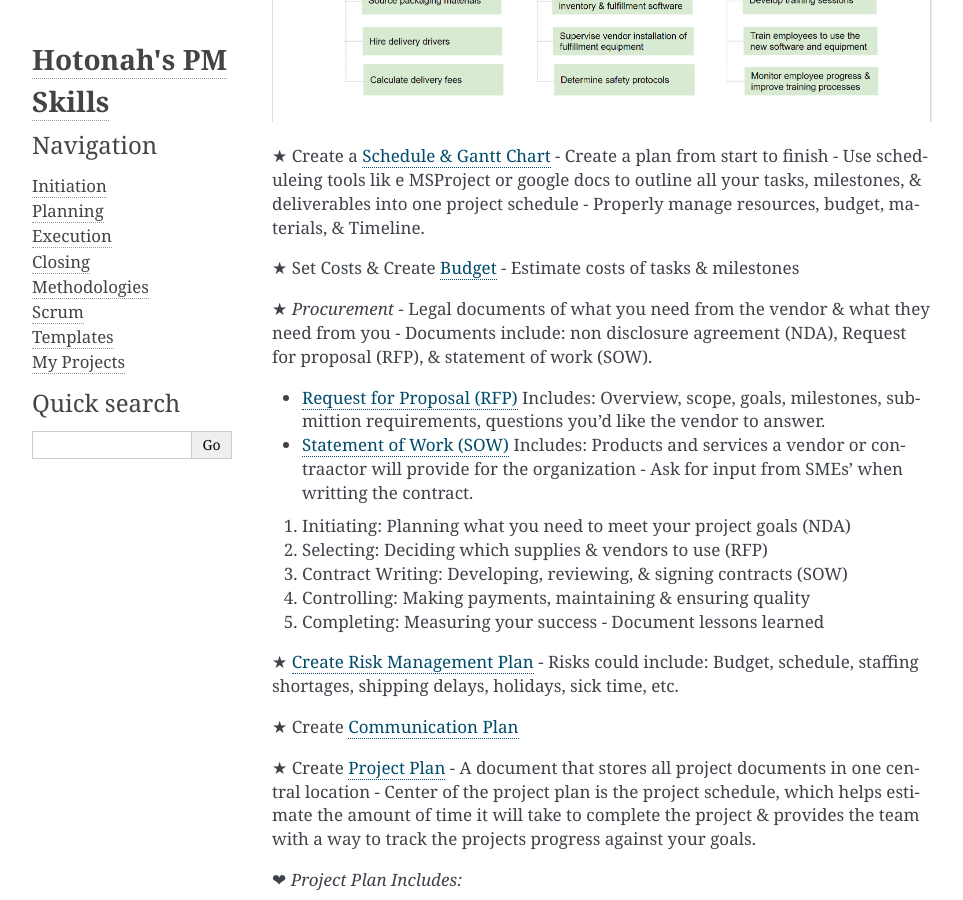
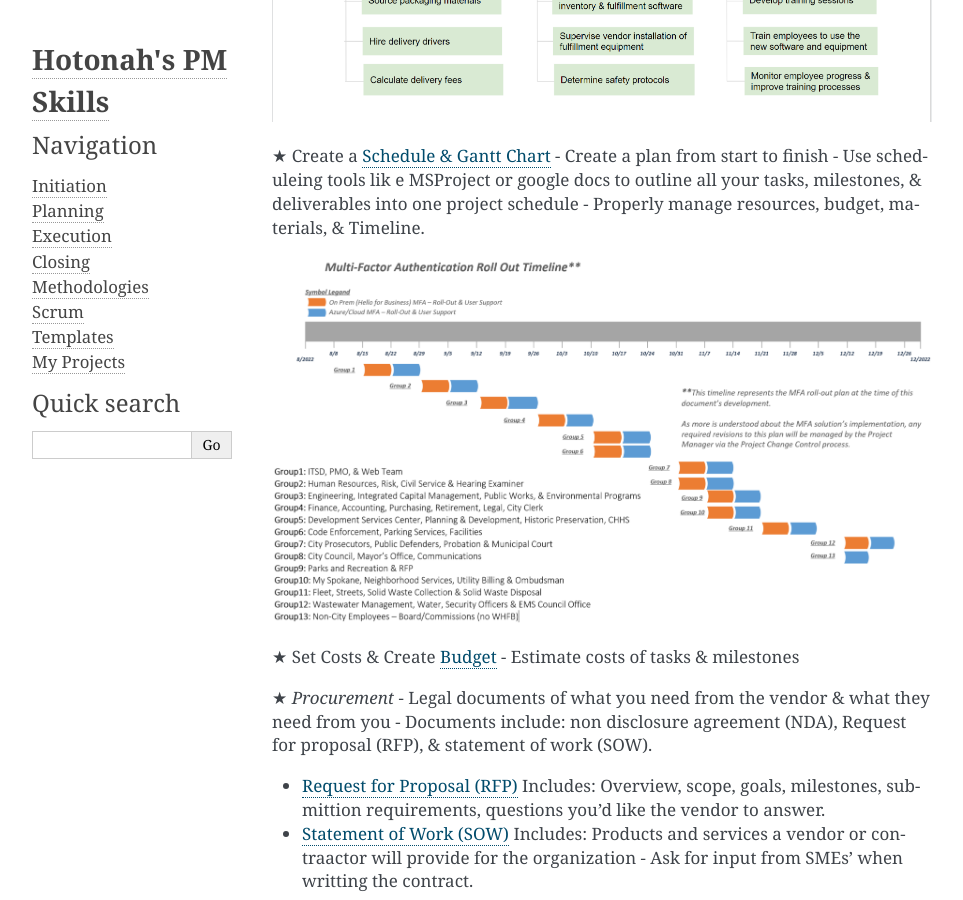
Before and after one commit to Hotonah/hotonah.github.io, a Sphinx documentation site: the page built from source/planning.txt, in a window 1280 px wide and 900 px high, scrolled down 1240 px. Shown: the whole window, without its empty margins (148-1111 px from the left). Built offline with Sphinx 7.4.7, drawn with Linux system fonts in a browser that asks for light colours.

Commit message:
Update planning.txt

```diff
--- a/source/planning.txt
+++ b/source/planning.txt
@@ -30,6 +30,8 @@ Planning the Project
 .. image:: media/wbs.PNG
 
 ★ Create a `Schedule & Gantt Chart <https://docs.google.com/spreadsheets/d/165nB6opSYj0oup4Nm7BuWmiruAmQsE_CIzyHL1CqgTM/edit?usp=sharing>`_ - Create a plan from start to finish - Use scheduleing tools lik e MSProject or google docs to outline all your tasks, milestones, & deliverables into one project schedule - Properly manage resources, budget, materials, & Timeline.
+
+.. image:: media/schedule.PNG
 
 ★ Set Costs & Create `Budget <https://docs.google.com/spreadsheets/d/1R4EAUBBKthNFzKULjDtc6ZR_oMxj7uFKjZJTt_7HDc0/edit?usp=sharing>`_ - Estimate costs of tasks & milestones
 
```
